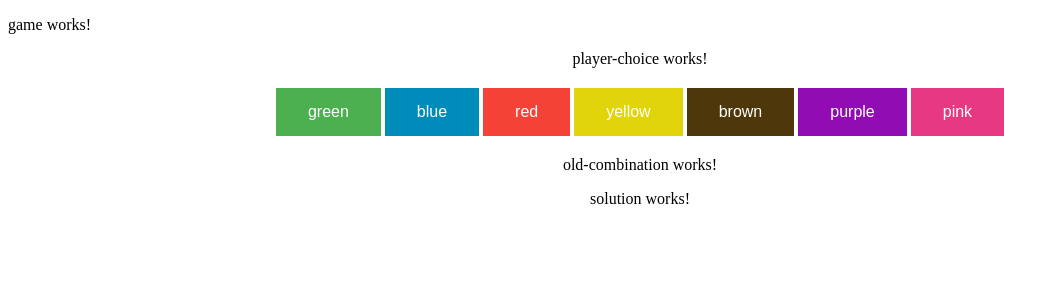
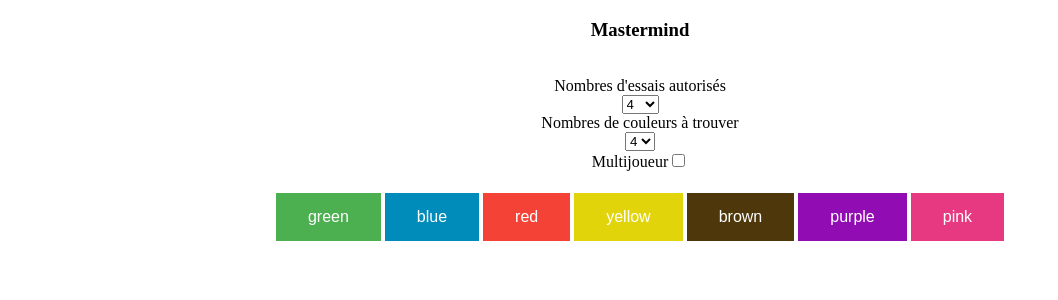
Before and after one commit to Esthuy/mastermind, an Angular app: page /game in a window 1280 px wide. Shown: the top 300 px of the page, without its empty margins (0-1058 px from the left). Built offline with nearby package versions, Linux system fonts and the light colour scheme.

Commit message:
ajout configuration

```diff
--- /dev/null
+++ b/src/app/component/game/configuration/configuration.component.html
@@ -0,0 +1,30 @@
+<!-- Allow player to chose the number of pins and the numbers of tries -->
+
+<div *ngIf="displayConfiguration" class="configuration">
+    <label for="tries">Nombres d'essais autorisés</label><br>
+    <select  [(ngModel)]="chosenNbrOfTries" (change)="onChangeTries()">
+        <option value="3">3</option>
+        <option value="4">4</option>
+        <option value="5">5</option>
+        <option value="6">6</option>
+        <option value="7">7</option>
+        <option value="8">8</option>
+        <option value="9">9</option>
+        <option value="10">10</option>
+</select>
+
+<br>
+<label for="pins">Nombres de couleurs à trouver</label><br>
+<select [(ngModel)]="nbrOfPins" (change)="onChangePins()">
+    <option value="3">3</option>
+    <option value="4">4</option>
+    <option value="5">5</option>
+    <option value="6">6</option>
+    <option value="7">7</option>
+    <option value="8">8</option>
+</select>
+
+<br>
+<label>Multijoueur</label>
+<input type="checkbox">
+</div>
--- /dev/null
+++ b/src/app/component/game/configuration/configuration.component.ts
@@ -0,0 +1,36 @@
+import { Component, EventEmitter, Input, OnInit, Output } from '@angular/core';
+
+@Component({
+  selector: 'app-configuration',
+  templateUrl: './configuration.component.html',
+  styleUrls: ['./configuration.component.css']
+})
+export class ConfigurationComponent implements OnInit {
+
+  constructor() { }
+
+  ngOnInit(): void {
+    this.nbtriesEmitter.emit(this.chosenNbrOfTries);
+    this.nbrPinEmitter.emit(this.nbrOfPins);
+  }
+
+  @Output('nbTries')
+  nbtriesEmitter = new EventEmitter<number>();
+
+  @Output('nbPin')
+  nbrPinEmitter = new EventEmitter<number>();
+
+  chosenNbrOfTries: number = 4;
+  nbrOfPins: number = 4;
+
+  @Input()
+  displayConfiguration!: boolean;
+
+  onChangeTries(){
+    this.nbtriesEmitter.emit(this.chosenNbrOfTries);
+  }
+
+  onChangePins(){
+    this.nbrPinEmitter.emit(this.nbrOfPins);
+  }
+}
--- a/src/app/component/game/game.component.css
+++ b/src/app/component/game/game.component.css
@@ -1,6 +1,7 @@
-div{
+div, h3{
     text-align: center;
 }
+
 
 .button {
     background-color: #4CAF50; /* Green */
--- a/src/app/component/game/game.component.html
+++ b/src/app/component/game/game.component.html
@@ -1,31 +1,45 @@
-<p>game works!</p>
+
 
 
 <!-- TODO vérifier les css pour virer superflus -->
 <!-- TODO multijoeur -->
 <!-- Changer pin status en colors (jaune-rouge et vert) pour n'afficher que  [ngStyle]="{ 'background-color': pin.color, 'border-color: pin.status'}" -->
-<div>
-    <app-player-choice (combinationPlayer)="validation($event)"></app-player-choice>
 
-    <app-old-combination></app-old-combination>
+<h3>Mastermind</h3>
+<br>
 
-    <app-solution [solution] = combinationSolution
-                  [gameOn] = gameOn ></app-solution>
+
+<!-- Display message when user wins -->
+<div *ngIf="playerWin">
+    <p class="message">Félicitation, vous avez gagné en {{nbrOfTries}} coups! </p>
 </div>
 
-<!-- Display all combination of pin chosen by user -->
-<div class="oldCombination">
-    <div *ngFor="let pins of oldCombination; let index = index;">
-        <td *ngFor="let pin of pins"
-            [ngStyle]="{ 'background-color': pin.color }"
-            [ngClass]="{'choice' : true,
-                        'correct' : pin.status == 'correct',
-                        'wrong-color' : pin.status == 'wrong-color',
-                        'wrong-position' : pin.status == 'wrong-position'}"></td>
 
-    </div>
+<!-- Display message when user lose -->
+<div *ngIf="playerLose">
+    <p class="message">Désolée, vous avez perdu... </p>
 </div>
+
+
+<div>
+    <app-configuration [displayConfiguration] = "displayConfiguration"
+                       (nbPin)="changeNbrPins($event)"
+                       (nbTries)="changeNbrTries($event)"></app-configuration>
 <br>
+    <app-old-combination [oldCombination]= "oldCombination"></app-old-combination>
+
+    <app-player-choice (combinationPlayer)="validation($event)"
+                       (configurationToDisplay)="configurationToDisplay($event)"
+                       [gameOn] = "gameOn"
+                       [nbrOfPins]="nbrOfPins"></app-player-choice>
+
+    <app-solution [solution] = "combinationSolution"
+                  [gameOn] = "gameOn" ></app-solution>
+</div>
+
+<br>
+
+
 
 
 <div>
--- a/src/app/component/game/game.component.ts
+++ b/src/app/component/game/game.component.ts
@@ -1,4 +1,4 @@
-import { Component, OnInit } from '@angular/core';
+import { ChangeDetectorRef, Component, OnInit } from '@angular/core';
 import { Color } from 'src/app/model/color.model';
 import { Pin } from 'src/app/model/pin.model';
 
@@ -9,20 +9,19 @@ import { Pin } from 'src/app/model/pin.model';
 })
 export class GameComponent {
 
-  constructor() { this.initializeSolution(); }
+  constructor(private cdref: ChangeDetectorRef) { this.initializeSolution(); }
 
   enterDisplayed: boolean = false;
   resetDisplayed: boolean = false;
-  empty: boolean = true;
   playerWin: boolean = false;
   playerLose: boolean = false;
-  displayConfiguration: boolean = true;
+  displayConfiguration!: boolean;
 
   gameOn: boolean = true;
 
   nbrOfTries: number = 0;
-  chosenNbrOfTries: number = 5;
-  nbrOfPins: number = 4;
+  chosenNbrOfTries!: number;
+  nbrOfPins!: number;
 
   colors:{
     [color: string] : Color,
@@ -71,7 +70,6 @@ export class GameComponent {
 
   start(){
     this.initializeSolution();
-    //Pas de reset, est-ce un problème ?
     this.oldCombination = [[]];
     this.gameOn = true;
     this.nbrOfTries = 0;
@@ -141,6 +139,22 @@ export class GameComponent {
       this.gameOn = false;
       this.playerLose = true;
     }
+
+  }
+
+  configurationToDisplay(display: boolean){
+    this.displayConfiguration = display;
+    this.cdref.detectChanges();
+  }
+
+  changeNbrPins(nbrPins : number){
+    this.nbrOfPins = nbrPins;
+    this.initializeSolution();
+  }
+
+  changeNbrTries(nbrTries : number){
+    this.chosenNbrOfTries = nbrTries;
+    this.initializeSolution();
   }
 
 }
--- a/src/app/component/game/old-combination/old-combination.component.html
+++ b/src/app/component/game/old-combination/old-combination.component.html
@@ -1 +1,14 @@
-<p>old-combination works!</p>
+
+
+<!-- Display all combination of pin chosen by user -->
+<div class="oldCombination">
+    <div *ngFor="let pins of oldCombination; let index = index;">
+        <td *ngFor="let pin of pins"
+            [ngStyle]="{ 'background-color': pin.color }"
+            [ngClass]="{'choice' : true,
+                        'correct' : pin.status == 'correct',
+                        'wrong-color' : pin.status == 'wrong-color',
+                        'wrong-position' : pin.status == 'wrong-position'}"></td>
+
+    </div>
+</div>
--- a/src/app/component/game/old-combination/old-combination.component.ts
+++ b/src/app/component/game/old-combination/old-combination.component.ts
@@ -1,15 +1,16 @@
-import { Component, OnInit } from '@angular/core';
+import { Component, Input, OnInit } from '@angular/core';
+import { Pin } from 'src/app/model/pin.model';
 
 @Component({
   selector: 'app-old-combination',
   templateUrl: './old-combination.component.html',
   styleUrls: ['./old-combination.component.css']
 })
-export class OldCombinationComponent implements OnInit {
+export class OldCombinationComponent{
 
   constructor() { }
 
-  ngOnInit(): void {
-  }
+  @Input('oldCombination')
+  oldCombination : [Pin[]] = [[]];
 
 }
--- a/src/app/component/game/player-choice/player-choice.component.html
+++ b/src/app/component/game/player-choice/player-choice.component.html
@@ -1,4 +1,4 @@
-<p>player-choice works!</p>
+
 
 
 <!-- Display chosen pin color by user -->
--- a/src/app/component/game/player-choice/player-choice.component.ts
+++ b/src/app/component/game/player-choice/player-choice.component.ts
@@ -1,4 +1,4 @@
-import { Component, EventEmitter, OnInit, Output } from '@angular/core';
+import { Component, EventEmitter, Input, OnInit, Output } from '@angular/core';
 import { Color } from 'src/app/model/color.model';
 import { Pin } from 'src/app/model/pin.model';
 
@@ -11,19 +11,28 @@ export class PlayerChoiceComponent implements OnInit {
 
   constructor() { }
 
-  ngOnInit(): void {
+  ngOnInit(): void { this.configurationToDisplay.emit(this.displayConfiguration);
   }
 
   enterDisplayed: boolean = false;
   resetDisplayed: boolean = false;
   empty: boolean = true;
-  gameOn: boolean = true;
   displayConfiguration: boolean = true;
 
-  nbrOfPins: number = 4;
+
+  @Input('nbrOfPins')
+  nbrOfPins!: number;
+
+  @Input('gameOn')
+  gameOn: boolean = true;
 
   @Output('combinationPlayer')
   playerEmitter = new EventEmitter<Pin[]>();
+
+  @Output('configurationToDisplay')
+  configurationToDisplay = new EventEmitter<boolean>();
+
+
 
 
   combinationPlayer : Pin[] = [];
@@ -45,6 +54,7 @@ export class PlayerChoiceComponent implements OnInit {
 
   onColorClick(param: Color){
     this.displayConfiguration = false;
+    this.configurationToDisplay.emit(this.displayConfiguration);
 
     //Add chosen pin to the combinationPlayer
     if(this.combinationPlayer.length < this.nbrOfPins){
--- a/src/app/component/game/solution/solution.component.html
+++ b/src/app/component/game/solution/solution.component.html
@@ -1,4 +1,4 @@
-<p>solution works!</p>
+
 
 
 <!-- Display the solution when game is over-->
```
Also changed, not shown: src/app/app.module.ts (+6 -2 lines), src/app/component/game/configuration/configuration.component.css (added), 1 other file (tests, documents, lock files or other folders).
